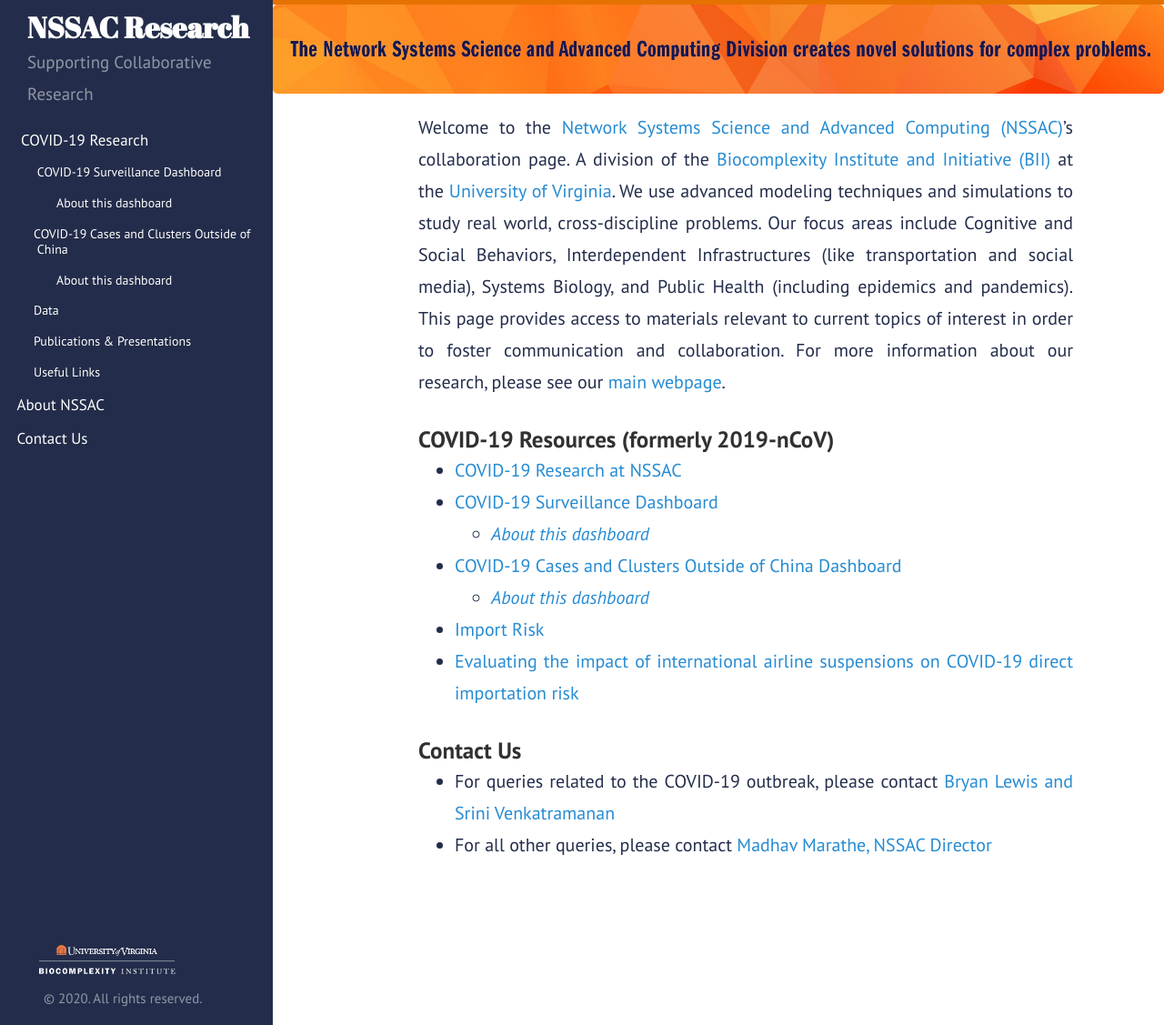
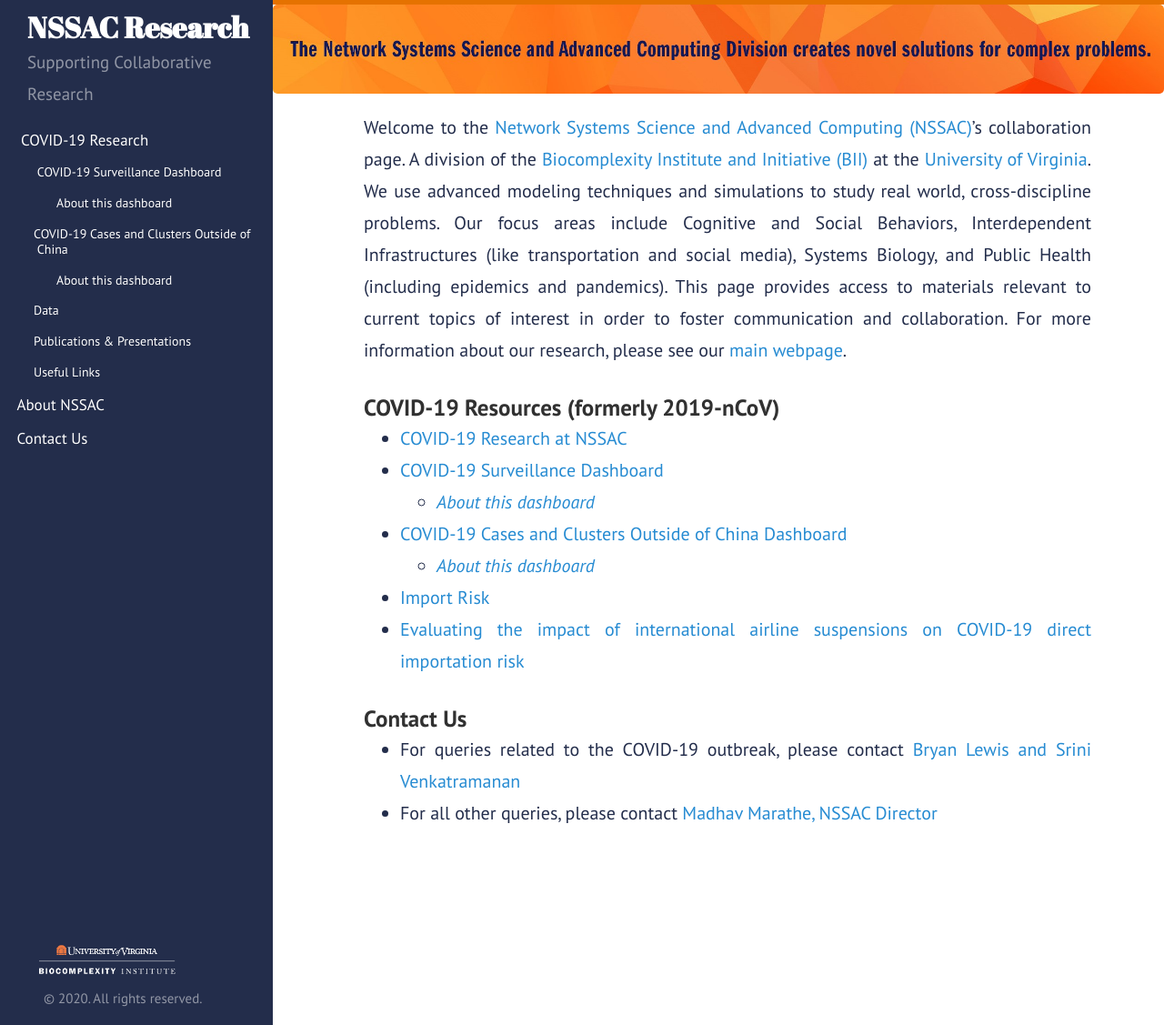
Before and after one commit to mehta-gaurav/mehta-gaurav.github.io, a Jekyll site: the page built from index.md, in a window 1280 px wide and 1127 px high. Shown: the whole window at 91% size. Built offline with Jekyll 4.4.1, drawn with Linux system fonts in a browser that asks for light colours.

Commit message:
Update hyde.css

```diff
--- a/public/css/hyde.css
+++ b/public/css/hyde.css
@@ -160,8 +160,9 @@
 
 @media (min-width: 64em) {
   .content {
-    margin-left: 22rem;
-    margin-right: 4rem;
+    margin-left: 19rem;
+    margin-right: 3rem;
+    max-width: 50em;
   }
 }
 
```
